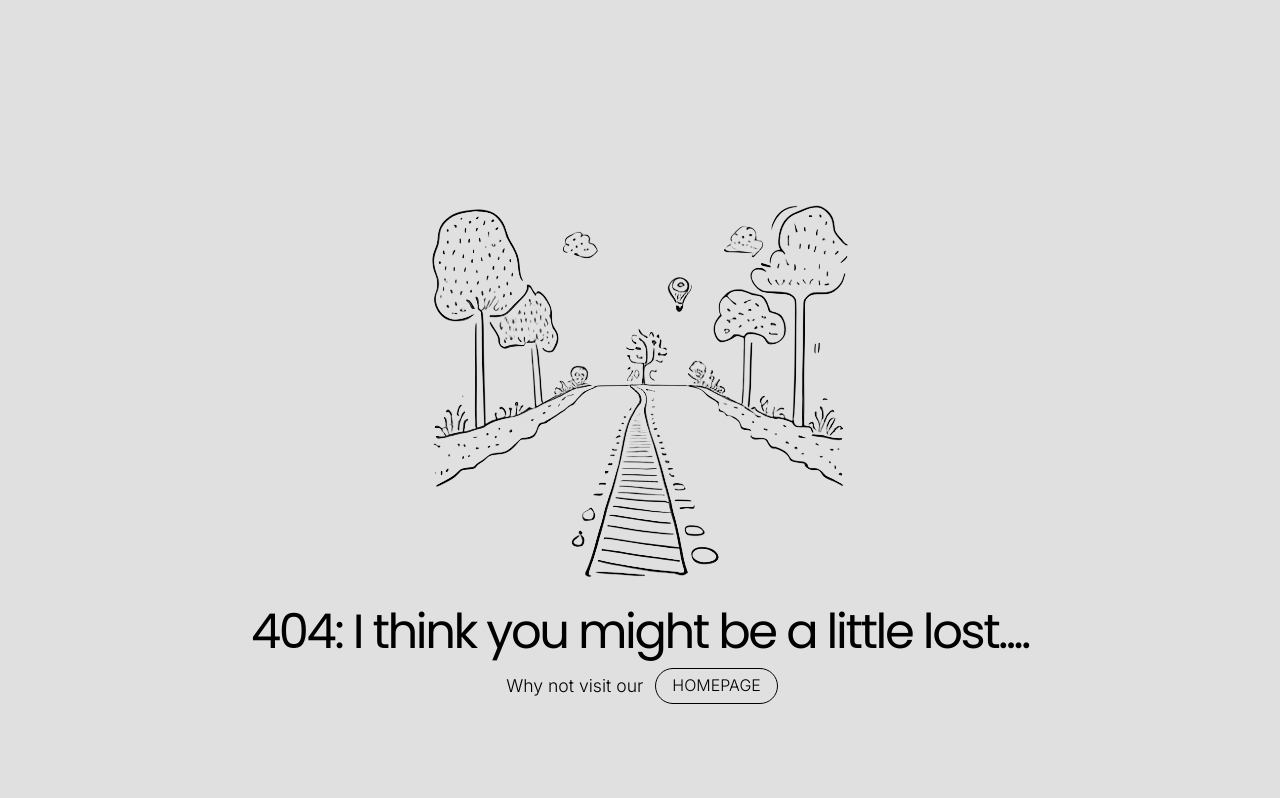
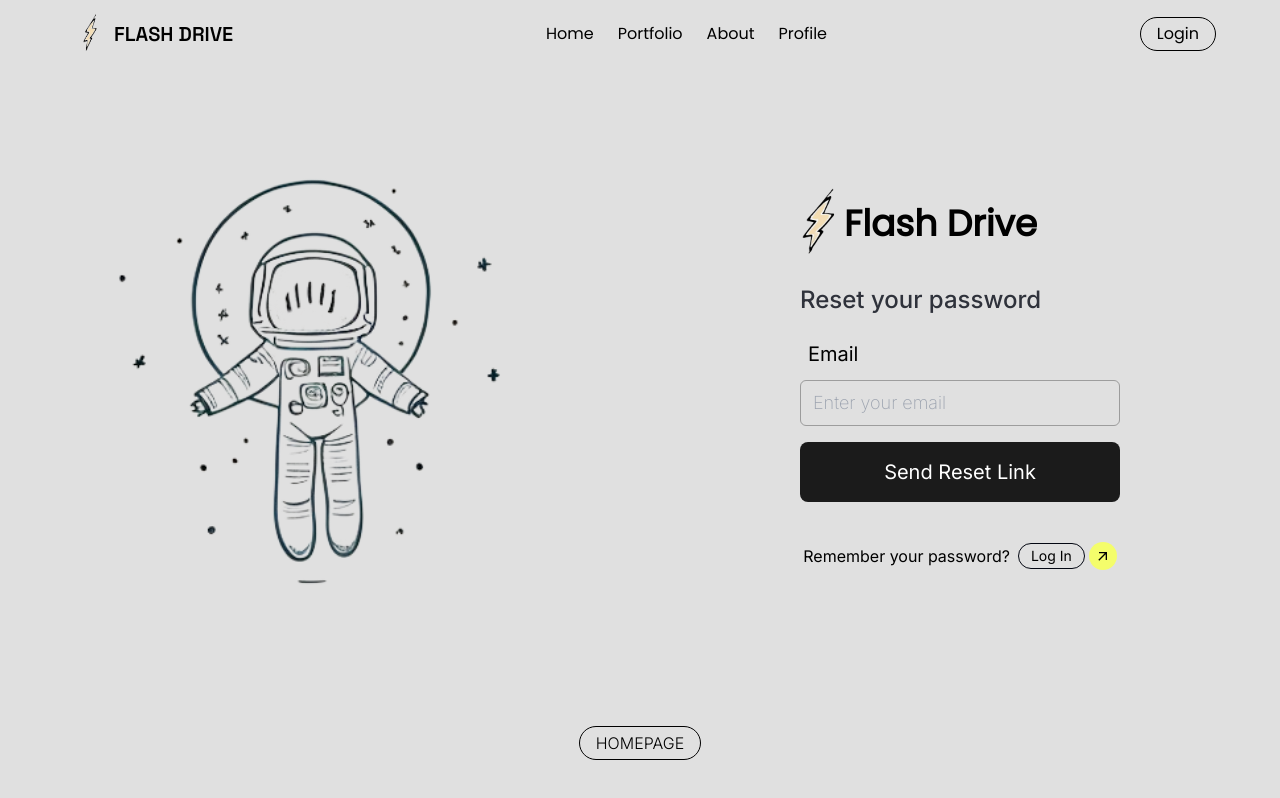
Before and after one commit to Chackoz/Flashdrive, a Next.js app: page /forgot-password in a window 1280 px wide. Before the commit this address had no page. Built offline with nearby package versions, Linux system fonts and the light colour scheme; no server answers; a web font is replaced by a local one.

Commit message:
feat : forgot password

```diff
--- /dev/null
+++ b/app/components/ForgotPassword.tsx
@@ -0,0 +1,117 @@
+"use client";
+import { useState } from "react";
+import { auth } from "@/app/firebase/config";
+import { sendPasswordResetEmail } from "firebase/auth";
+import { useRouter } from "next/navigation";
+import toast, { Toaster } from "react-hot-toast";
+import Link from "next/link";
+import { MdArrowOutward } from "react-icons/md";
+import Image from "next/image";
+import loginPic from "@/public/images/space.png";
+import Navbar from "./Navbar";
+
+export default function ForgotPassword() {
+  const [email, setEmail] = useState("");
+  const [error, setError] = useState("");
+  const [isEmailSent, setIsEmailSent] = useState(false);
+  const router = useRouter();
+
+  const handleResetPassword = async () => {
+    const resetFailed = () => toast.error("Password Reset Failed");
+    const resetSuccess = () => toast.success("Reset Email Sent");
+
+    try {
+      await sendPasswordResetEmail(auth, email);
+      setIsEmailSent(true);
+      resetSuccess();
+      setEmail("");
+      setError("");
+    } catch (error) {
+      console.error(error);
+      setError("Failed to send reset email. Please check your email address.");
+      resetFailed();
+    }
+  };
+
+  return (
+    <div className="flex flex-col w-full h-full min-h-screen justify-between items-center">
+      <Navbar />
+      <Toaster
+        toastOptions={{
+          className: "",
+          duration: 3000,
+          style: { background: "#363636", color: "#fff" },
+        }}
+      />
+
+      <div className="w-full flex">
+        <div className="hidden md:flex md:w-1/2  items-center justify-center transition-all ease-out duration-500">
+          <div className="group justify-center items-center">
+            <Image
+              src={loginPic}
+              alt="login"
+              width={600}
+              height={600}
+              className="scale-110"
+            />
+          </div>
+        </div>
+
+        <div className="md:w-1/2 w-full flex flex-col items-center justify-center">
+          <div className="flex md:w-[50%] font-poppins text-4xl justify-items-start -ml-20 md:-ml-12 items-center mb-5">
+            <img src="/logo.png" className="w-[80px] scale-150" />
+            <div className="font-bold -ml-3">Flash Drive</div>
+          </div>
+
+          <div className="text-gray-950 md:text-2xl text-xl opacity-80 font-medium flex-col mb-3 text-left md:w-1/2 w-full md:px-0 px-8 justify-start flex">
+            {error ? (
+              <div className="error-message text-red-500">{error}</div>
+            ) : (
+              <div>Reset your password</div>
+            )}
+          </div>
+
+          <div className="flex-col flex md:w-1/2 justify-items-start items-start">
+            <label htmlFor="email" className="text-xl my-3 font-normal ml-2">
+              Email
+            </label>
+            <input
+              type="email"
+              id="email"
+              placeholder="Enter your email"
+              value={email}
+              onChange={(e) => setEmail(e.target.value)}
+              className="inputField"
+            />
+          </div>
+
+          <div className="flex flex-col mt-4 gap-4 md:w-[50%] w-full">
+            <button
+              className="bg-[#1b1b1b] hover:bg-[#3f3f3f] text-white transition-all duration-100 ease text-xl py-4 md:px-6 mx-6 md:mx-0 rounded-lg"
+              onClick={handleResetPassword}
+            >
+              Send Reset Link
+            </button>
+          </div>
+
+          <div className="md:w-1/2 mt-10 flex justify-center items-center">
+            <p className="mr-2">Remember your password?</p>
+            <button className="mr-1 flex rounded-full px-3 py-[2px] text-sm justify-center items-center bg-transparent border border-gray-950">
+              <Link href="/login">Log In</Link>
+            </button>
+            <div className="bg-[#f4fd6b] w-7 h-7 flex justify-center items-center rounded-full text-black">
+              <MdArrowOutward />
+            </div>
+          </div>
+        </div>
+      </div>
+      <Link
+         href="/"
+          className="border-black border font-light rounded-full px-4 py-1 hover:bg-black hover:text-white text-center transition-all m-10"
+
+        >
+          HOMEPAGE
+        </Link>
+    </div>
+  );
+}
--- /dev/null
+++ b/app/forgot-password/page.tsx
@@ -0,0 +1,17 @@
+"use client"
+import React from 'react'
+import ForgotPassword from '../components/ForgotPassword'
+import Navbar from '../components/Navbar'
+import Link from 'next/link'
+
+function page() {
+  return (
+    <div className='w-full min-h-screen flex flex-col justify-between' >
+
+      <ForgotPassword/>
+
+    </div>
+  )
+}
+
+export default page
--- a/app/login/page.tsx
+++ b/app/login/page.tsx
@@ -9,11 +9,10 @@ import Link from "next/link";
 import Image from "next/image";
 import loginPic from "@/public/images/space.png";
 import { useRouter } from "next/navigation";
-import { usePathname } from 'next/navigation';
-import { useSearchParams } from 'next/navigation'
+import { usePathname } from "next/navigation";
+import { useSearchParams } from "next/navigation";
 import { setUsername } from "../utils/localStorage";
-import toast, { Toaster } from 'react-hot-toast';
-
+import toast, { Toaster } from "react-hot-toast";
 
 export default function Page() {
   const [error, setError] = useState("");
@@ -22,32 +21,32 @@ export default function Page() {
   const [password, setPassword] = useState("");
   const [eyeClick, setEyeClick] = useState(true);
   const [signInWithEmailAndPassword] = useSignInWithEmailAndPassword(auth);
-  const searchParams = useSearchParams()
+  const searchParams = useSearchParams();
 
   const handleLogin = async () => {
     console.log("Email is " + email);
     console.log("Password is " + password);
-    const loginFailed = () => toast.error('Login Failed');
-    const loginSuccess =() => toast.success('Login Success');
+    const loginFailed = () => toast.error("Login Failed");
+    const loginSuccess = () => toast.success("Login Success");
     try {
       const res = await signInWithEmailAndPassword(email, password);
       setEmail("");
       setPassword("");
       console.log(res);
       if (res && res.user) {
-        (async () => { loginSuccess()})();
+        (async () => {
+          loginSuccess();
+        })();
         setUsername(email);
 
-        router.push("/")
-        setError("")
+        router.push("/");
+        setError("");
       } else {
         setError("Login failed. ");
         loginFailed();
       }
     } catch (error) {
       console.error(error);
-
-
     }
   };
 
@@ -55,10 +54,15 @@ export default function Page() {
     <div
       className={`h-full md:min-h-screen relative overflow-hidden flex justify-center items-center min-w-full bg-gray-50`}
     >
-       <Toaster   toastOptions={{ className: '',duration: 3000,style: { background: '#363636',color: '#fff',}}} />
+      <Toaster
+        toastOptions={{
+          className: "",
+          duration: 3000,
+          style: { background: "#363636", color: "#fff" },
+        }}
+      />
       <div className="hidden md:flex md:w-1/2 h-screen items-center justify-center transition-all ease-out duration-500 ">
         <div className=" group   justify-center items-center">
-
           <Image
             src={loginPic}
             alt="login"
@@ -75,7 +79,11 @@ export default function Page() {
           <div className="font-bold -ml-3">Flash Drive</div>
         </div>
         <div className="text-gray-950 md:text-2xl text-xl opacity-80 font-medium flex-col mb-3 text-left md:w-1/2 w-full md:px-0 px-8 justify-start flex ">
-        {error ? <div className="error-message">{error}</div> : <div>Nice to see you again.</div>}
+          {error ? (
+            <div className="error-message">{error}</div>
+          ) : (
+            <div>Nice to see you again.</div>
+          )}
         </div>
         <div className="flex-col flex md:w-1/2   justify-items-start items-start ">
           <label htmlFor="email" className="text-xl my-3 font-normal ml-2">
@@ -127,7 +135,7 @@ export default function Page() {
         </div>
         <div className="flex flex-col mt-4 gap-4 md:w-[50%] w-full">
           <a
-            href=""
+            href="/forgot-password"
             className="text-right text-blue-700 hover:text-blue-500 mb-3 mr-6 md:mr-0"
           >
             Forgot Password?
```
